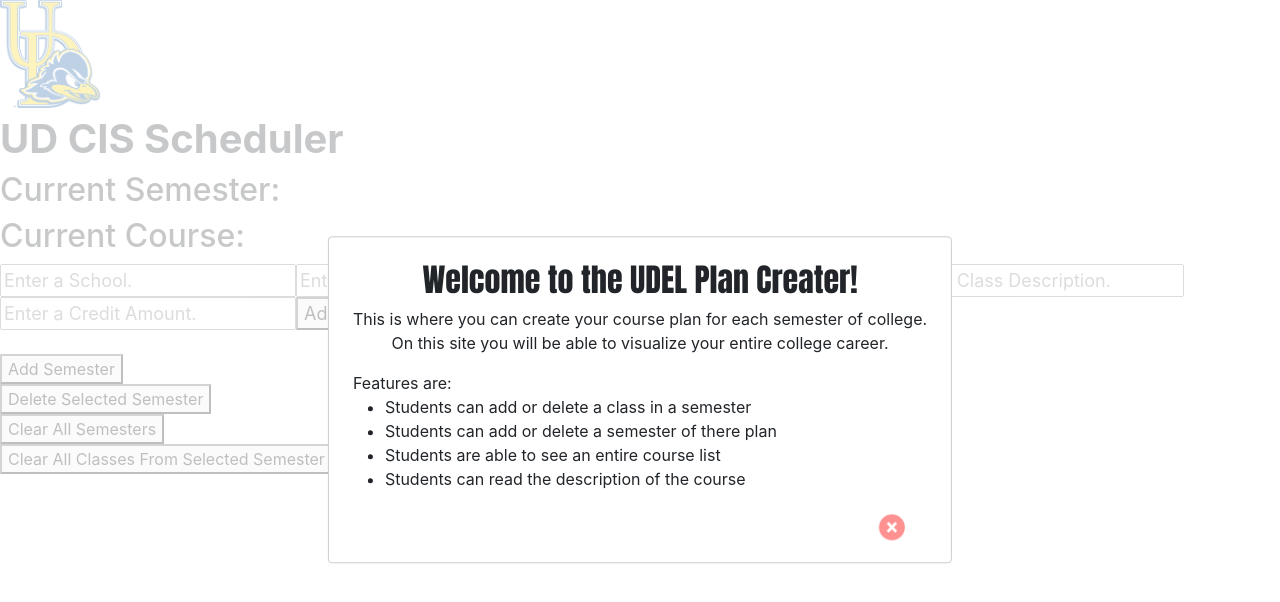
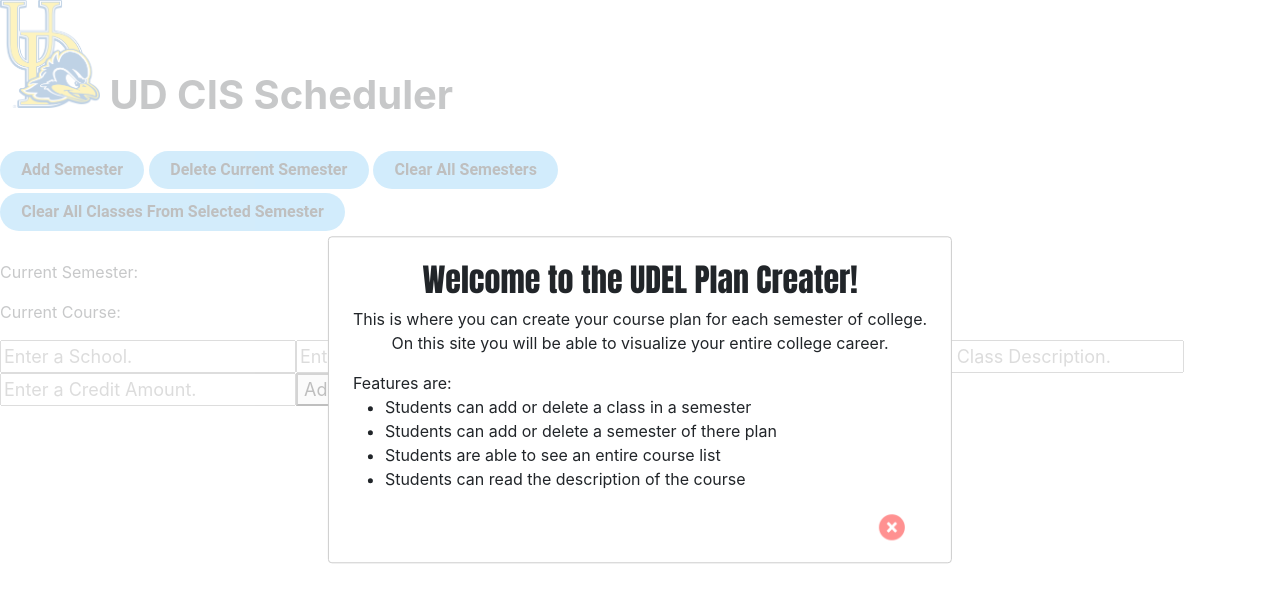
Before and after one commit to UD-CISC275-F21/ud-cis-scheduler-team-16, a React (Create React App) app: page / in a window 1280 px wide. Shown: the top 602 px of the page. Built offline with nearby package versions, Linux system fonts and the light colour scheme.

Commit message:
Further progress, but delete is broken?

```diff
--- a/src/App.tsx
+++ b/src/App.tsx
@@ -13,7 +13,7 @@ import MutableRow from "./components/MutableRow";
 import { WriteMessage } from "./components/WelcomeMessage";
 import { customModal } from "./components/WelcomeMessage";
 //import { ProSidebar, Menu, SidebarHeader, SidebarFooter, SidebarContent } from "react-pro-sidebar";
-import { loadSidebar } from "./components/sidebar";
+//import { loadSidebar } from "./components/sidebar";
 
 /* Resources that assisted in the making of this:
 1. Basis of the semester table: https://youtu.be/dYjdzpZv5yc
@@ -134,7 +134,7 @@ const App = () : JSX.Element => {
         setEditCourseId("");
     };
 
-    const handleDeleteClick = (currentCourseID: string) => {
+    const handleDeleteClick = (plan : Semester[]) => {
         const newPlan = plan.map(inner =>{
             return {...inner};
         });
@@ -197,6 +197,7 @@ const App = () : JSX.Element => {
 
         newPlan[index].Courses = [];
         setPlan(newPlan);
+        setCurrentCourseID("");
     }
 
     return(
@@ -209,17 +210,29 @@ const App = () : JSX.Element => {
             >
                 <WriteMessage closeModal={closeModal}></WriteMessage>
             </Modal>
-            <button className="refresh-logo" onClick={refreshPage}></button>
-            <h1 className="header">UD CIS Scheduler</h1>
-            <h2>Current Semester: {currentSemesterID}</h2>
-            <h2>Current Course: {currentCourseID}</h2>
+            <div className="row">
+                <div className="col-8">
+                    <h1 className="header"><button className="refresh-logo" onClick={refreshPage}></button> UD CIS Scheduler</h1>
+                    <br />
+                    <button className = "edit-semester" type = "button"
+                        onClick= {() => addSemester(plan)}>Add Semester</button>
+                    <button className = "edit-semester" type = "button"
+                        onClick= {() => deleteSemester(plan)}>Delete Current Semester</button>
+                    <button className = "edit-semester" type = "button"
+                        onClick= {() => clearSemesters(plan)}>Clear All Semesters</button>
+                    <button className = "edit-semester" type = "button"
+                        onClick= {() => clearClasses(plan)}>Clear All Classes From Selected Semester</button><br />
+                    <br />
+                </div>
+            </div>
+            <p>Current Semester: {currentSemesterID}</p>
+            <p>Current Course: {currentCourseID}</p>
             <Accordion flush>
                 { plan.map ( (sem: Semester) =>
                     <Accordion.Item eventKey= {sem.ID}  key = {sem.ID}>
                         <Accordion.Header onClick= {() => setCurrentSemesterID(sem.ID)}>{sem.SemesterName}</Accordion.Header>
                         <Accordion.Body>
                             <form onSubmit={handleEditCourseSubmit}>
-                                {sem.SemesterName} <br />
                                 <table>
                                     <thead>
                                         <tr>
@@ -243,11 +256,10 @@ const App = () : JSX.Element => {
                                                     :
                                                     <ReadOnlyRow
                                                         cour = {cour}
+                                                        plan = {plan}
                                                         handleEditClick={handleEditClick}
                                                         handleDeleteClick={handleDeleteClick}
-                                                        currentCourseID={currentCourseID}
                                                         setCurrentSemesterID={setCurrentSemesterID}
-                                                        plan = {plan}
                                                     />
                                                 }
                                             </Fragment>
@@ -296,15 +308,7 @@ const App = () : JSX.Element => {
                     onChange={handleAddCourseChange}
                 />
                 <button type="submit">Add Course</button>
-            </form><br /><br />
-            <button className = "add-semester" type = "button"
-                onClick= {() => addSemester(plan)}>Add Semester</button><br />
-            <button className = "delete-semester" type = "button"
-                onClick= {() => deleteSemester(plan)}>Delete Selected Semester</button><br />
-            <button className = "clear-semesters" type = "button"
-                onClick= {() => clearSemesters(plan)}>Clear All Semesters</button><br />
-            <button className = "clear-classes" type = "button"
-                onClick= {() => clearClasses(plan)}>Clear All Classes From Selected Semester</button><br />
+            </form>
         </div>
 
     );
--- a/src/components/ReadOnlyRow.tsx
+++ b/src/components/ReadOnlyRow.tsx
@@ -4,8 +4,8 @@ import { Course } from "./course";
 import "../App.css";
 import "../App.tsx";
 
-const ReadOnlyRow = ({ plan, cour, currentCourseID, setCurrentSemesterID, handleEditClick, handleDeleteClick }:
-    {plan : Semester[], cour: Course ,currentCourseID : string, setCurrentSemesterID: (value: React.SetStateAction<string>) => void, handleEditClick: (event: React.MouseEvent, plan: Semester[]) => void, handleDeleteClick: (currentCourseID: string) => void}) : JSX.Element => {
+const ReadOnlyRow = ({ plan, cour, setCurrentSemesterID, handleEditClick, handleDeleteClick }:
+    {plan : Semester[], cour: Course , setCurrentSemesterID: (value: React.SetStateAction<string>) => void, handleEditClick: (event: React.MouseEvent, plan: Semester[]) => void, handleDeleteClick: (plan : Semester[]) => void}) : JSX.Element => {
     return(
         <tr key= {cour.ID} onClick= {() => setCurrentSemesterID(cour.ID)}>
             <td>{cour.School}</td>
@@ -15,7 +15,7 @@ const ReadOnlyRow = ({ plan, cour, currentCourseID, setCurrentSemesterID, handle
             <td>{cour.Credits}</td>
             <td>
                 <button className= "edit-class" type= "button" onClick={(event) => handleEditClick(event, plan)}></button>
-                <button className= "delete-class" type= "button" onClick={()=> handleDeleteClick(currentCourseID)}></button>
+                <button className= "delete-class" type= "button" onClick={()=> handleDeleteClick(plan)}></button>
             </td>
         </tr>
     );
```
